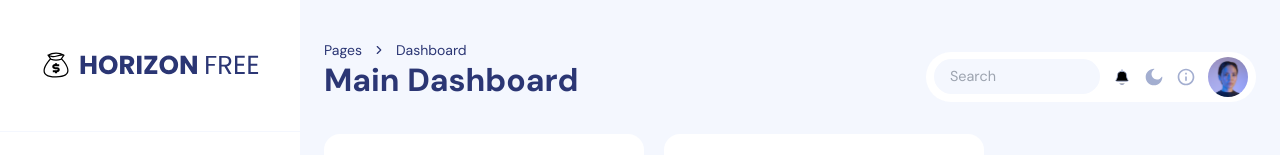
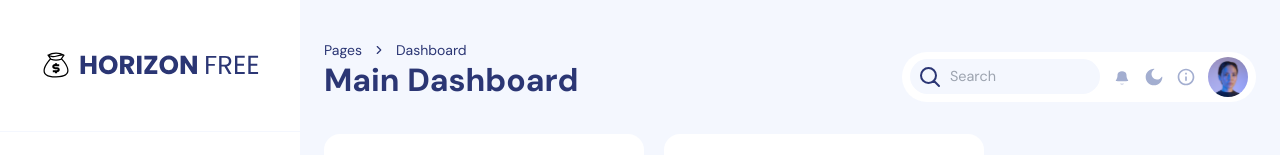
Before and after one commit to mohbadreldeen/horizon-ui, a Next.js app: page / in a window 1280 px wide. Shown: the top 155 px of the page. Built offline with nearby package versions, Linux system fonts and the light colour scheme.

Commit message:
Fix search component icons

```diff
--- a/components/SearchBar.tsx
+++ b/components/SearchBar.tsx
@@ -15,10 +15,10 @@ const SearchBar = () => {
     return (
         <div className="flex bg-colorBgSecondary rounded-full p-2 h-[50px] items-center gap-3 max-lg:flex-grow-1 max-lg:w-full">
             <div className="bg-colorBgPrimary flex rounded-full px-2 items-center max-lg:flex-1 max-lg:w-full">
-                <SearchIcon className="stroke-textPrimary bg-transparent" />
+                <SearchIcon width="24" height="24" className="stroke-textPrimary bg-transparent" />
                 <input type="text" placeholder="Search" className={inputClasses} onFocus={() => setFocus(true)} onBlur={() => setFocus(false)} />
             </div>
-            <BellIcon className="stroke-textSecondary hover:stroke-textPrimary cursor-pointer " width="20" height="20" viewBox="0 0 24 24" />
+            <BellIcon className="fill-textSecondary hover:fill-textPrimary cursor-pointer " width="20" height="20" viewBox="0 0 24 24" />
             <ToggleTheme />
             <InfoIcon className="hover:fill-textPrimary fill-textSecondary cursor-pointer" width="20" height="20" viewBox="0 0 24 24" />
             <Image src="/avatar.jpg" alt="Profile" width={40} height={40} className="rounded-full" />
```
